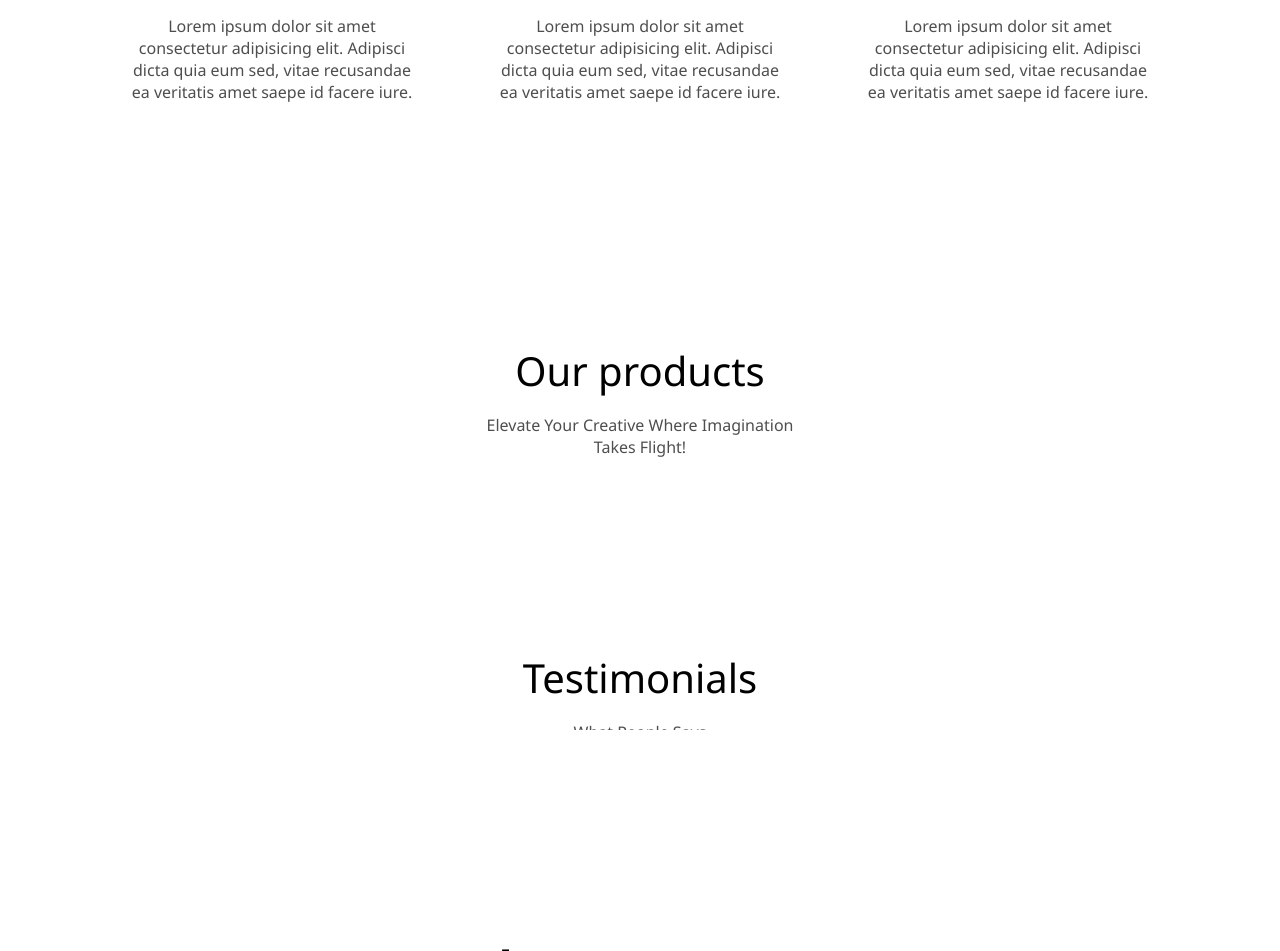
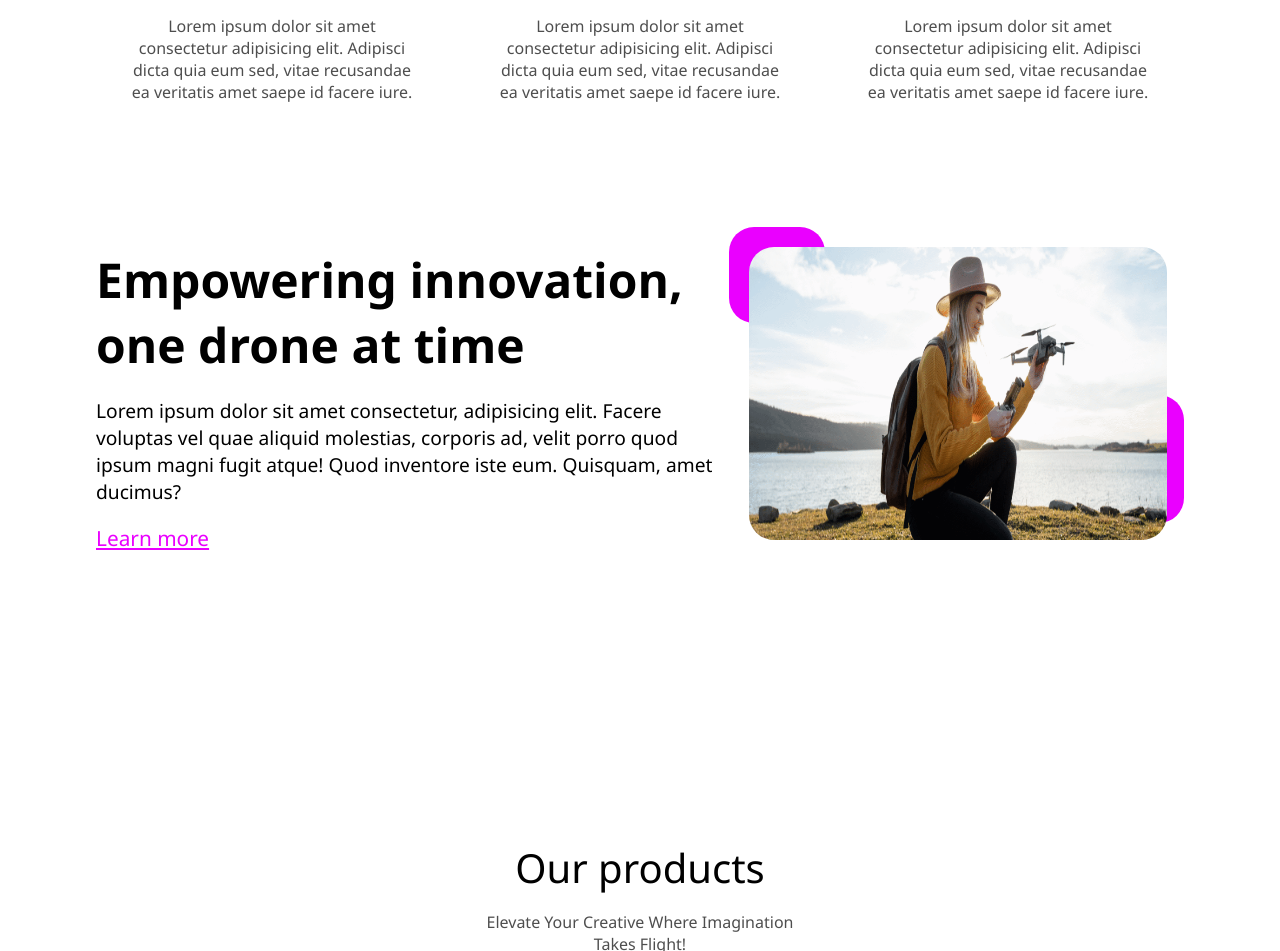
Before and after one commit to radoheritiana/ufc-drone, a plain HTML site: page index.html in a window 1280 px wide. Shown: the part 1303-2254 px from the top of the page. Drawn offline with Linux system fonts and the light colour scheme.

Commit message:
add first works

```diff
--- a/assets/css/main.css
+++ b/assets/css/main.css
@@ -220,6 +220,61 @@ header nav ul {
     color: var(--black-color-variante);
 }
 
+.first-works {
+    display: grid;
+    grid-template-columns: 60% 40%;
+    padding: 6em 0;
+    text-align: left
+}
+
+.first-works h1 {
+    font-size: 3em;
+    font-weight: 600;
+}
+.first-works p {
+    font-size: 1.2em;
+    font-weight: 400;
+    margin: 1em 0;
+}
+
+.image-square {
+    position: relative;
+    width: 96%;
+    height: 96%;
+    margin: auto;
+    z-index: 5;
+    border-radius: 25px;
+}
+
+.works-text-content {
+    padding-right: 2em;
+}
+
+.first-works a {
+    color: rgb(234, 0, 255);
+    font-size: 1.3em;
+}
+
+.square1 {
+    position: absolute;
+    width: 6em;
+    height: 6em;
+    border-radius: 25px;
+    background-color: rgb(234, 0, 255);
+    z-index: 0;
+    transform: translateX(-20px) translateY(-20px);
+}
+.square2 {
+    position: absolute;
+    right: 6em;
+    width: 8em;
+    height: 8em;
+    border-radius: 25px;
+    background-color: rgb(234, 0, 255);
+    z-index: 0;
+    transform: translateY(calc(100% + 20px));
+}
+
 /* end how-it-works */
 
 
--- a/index.html
+++ b/index.html
@@ -89,6 +89,19 @@
                     amet saepe id facere iure.</p>
                 </div>
             </div>
+
+            <div class="first-works">
+                <div class="works-text-content">
+                    <h1>Empowering innovation, one drone at time</h1>
+                    <p>Lorem ipsum dolor sit amet consectetur, adipisicing elit. Facere voluptas vel quae aliquid molestias, corporis ad, velit porro quod ipsum magni fugit atque! Quod inventore iste eum. Quisquam, amet ducimus?</p>
+                    <a href="#">Learn more</a>
+                </div>
+                <div>
+                    <div class="square1"></div>
+                    <div class="square2"></div>
+                    <img class="image-square" src="./assets/image/image1.png" alt="image" />
+                </div>
+            </div>
         </div>
         <!-- how it works start -->
 
```
Also changed, not shown: assets/image/167.jpg (added), assets/image/capadrone.webp (added), assets/image/drone-s-eye-view-capturing-world-from-ai-generated_201606-7055.avif (added), assets/image/examen-theorique-telepilote.jpg (added), assets/image/image1.png (added), assets/image/images-13.jpg (added).
